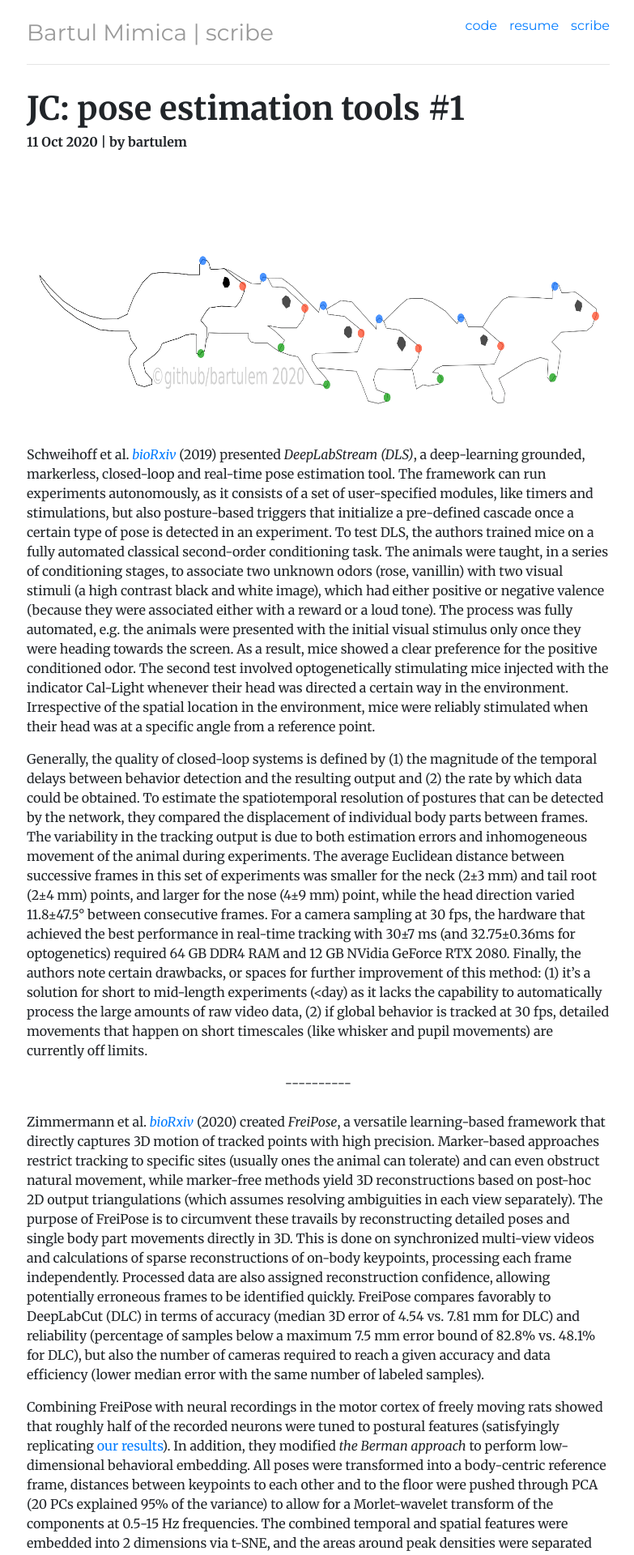
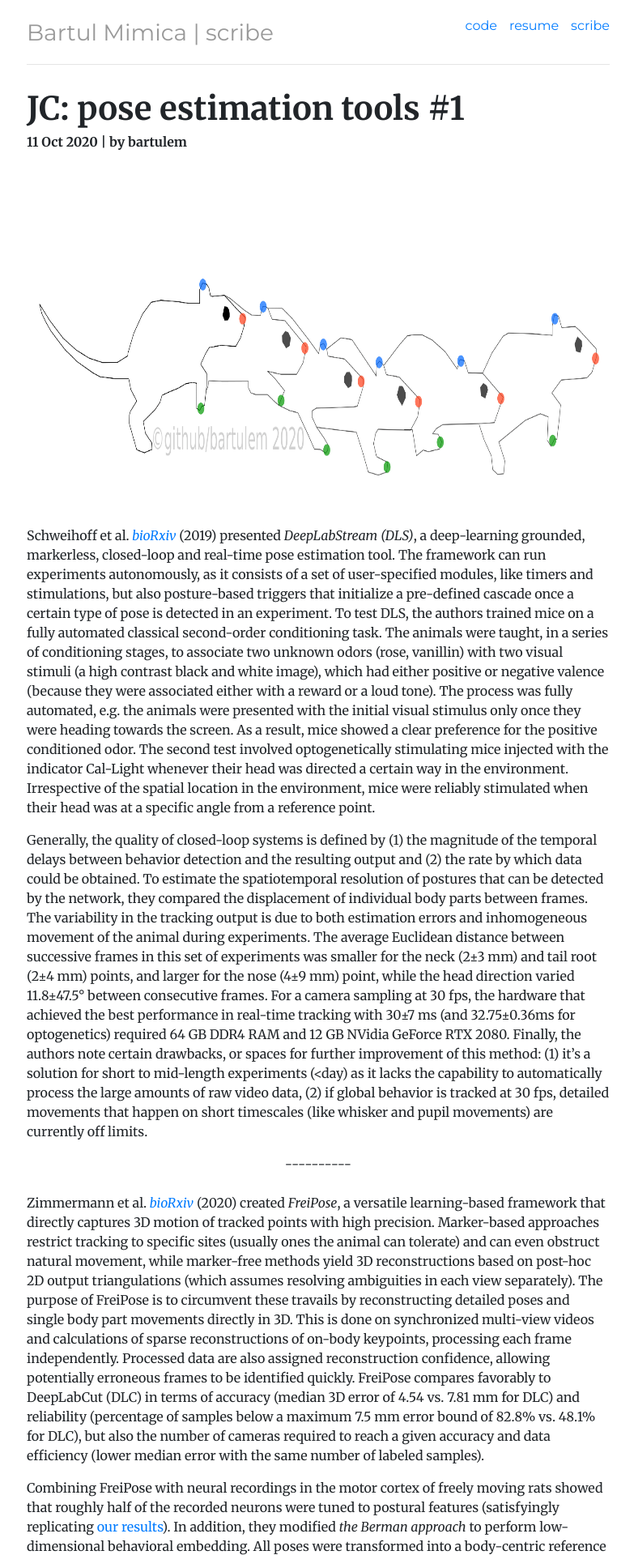
Before and after one commit to bartulem/bartulem.github.io, a Jekyll site: the page built from _posts/2020-10-11-pose-estimation-tools-#1.md, in a window 1280 px wide. Shown: the top 1920 px of the page at 81% size, without its empty margins (247-1030 px from the left). Built offline with Jekyll 4.4.1, drawn with Linux system fonts in a browser that asks for light colours; comment, search, counter and statistics services are not loaded.

Commit message:
pose estimation v9

```diff
--- a/_posts/2020-10-11-pose-estimation-tools-#1.md
+++ b/_posts/2020-10-11-pose-estimation-tools-#1.md
@@ -9,7 +9,7 @@
 ---
 <br/>
 <p class="text-center">
-  <img class="img-custom" alt="pe1" src="/img/pose-estimation-1.png" height="300" width="700"/>
+  <img class="img-custom" alt="pe1" src="/img/pose-estimation-1.png" height="400" width="700"/>
 </p>
 
 Schweihoff et al. <a target="_blank" href="https://www.biorxiv.org/content/10.1101/2019.12.20.884478v1"><em>bioRxiv</em></a> (2019) presented *DeepLabStream (DLS)*, a deep-learning grounded, markerless, closed-loop and real-time pose estimation tool. The framework can run experiments autonomously, as it consists of a set of user-specified modules, like timers and stimulations, but also posture-based triggers that initialize a pre-defined cascade once a certain type of pose is detected in an experiment. To test DLS, the authors trained mice on a fully automated classical second-order conditioning task. The animals were taught, in a series of conditioning stages, to associate two unknown odors (rose, vanillin) with two visual stimuli (a high contrast black and white image), which had either positive or negative valence (because they were associated either with a reward or a loud tone). The process was fully automated, e.g. the animals were presented with the initial visual stimulus only once they were heading towards the screen. As a result, mice showed a clear preference for the positive conditioned odor. The second test involved optogenetically stimulating mice injected with the indicator Cal-Light whenever their head was directed a certain way in the environment. Irrespective of the spatial location in the environment, mice were reliably stimulated when their head was at a specific angle from a reference point.
```
